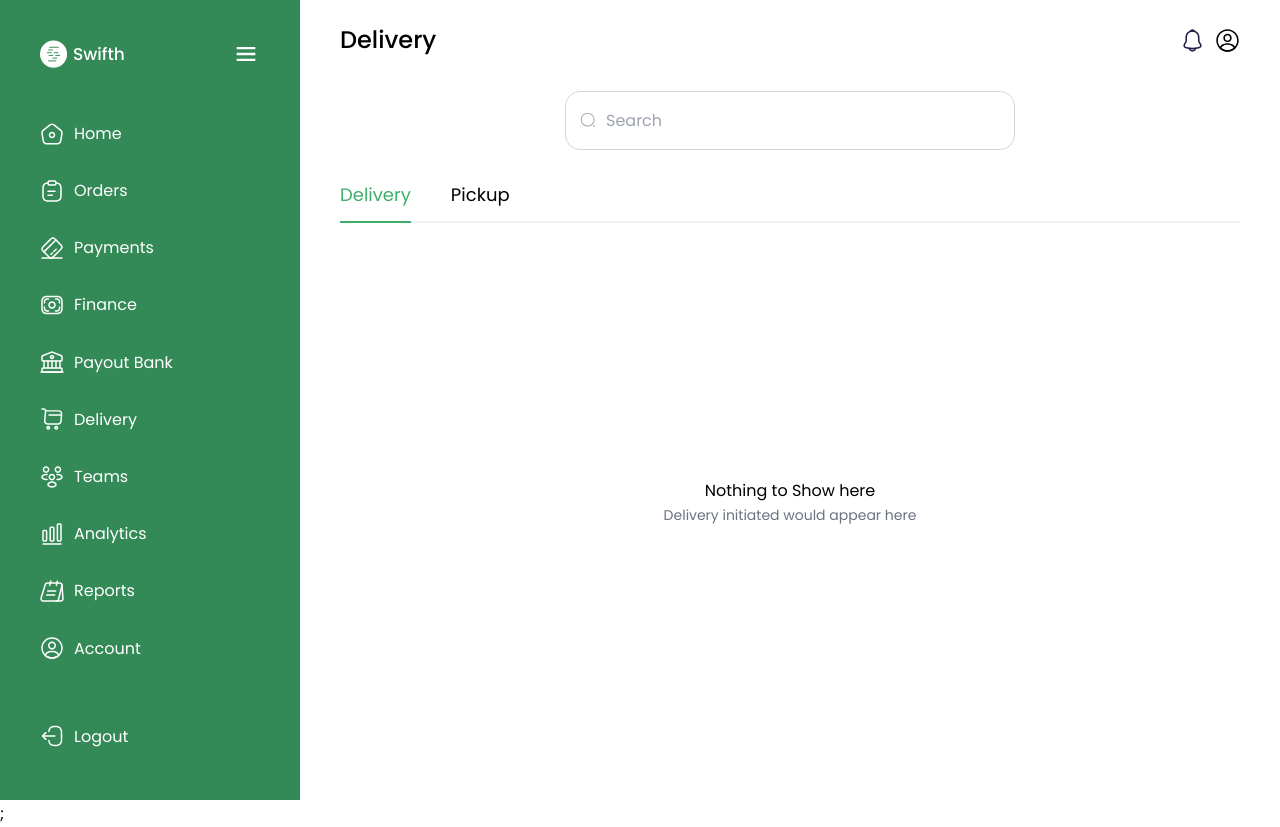
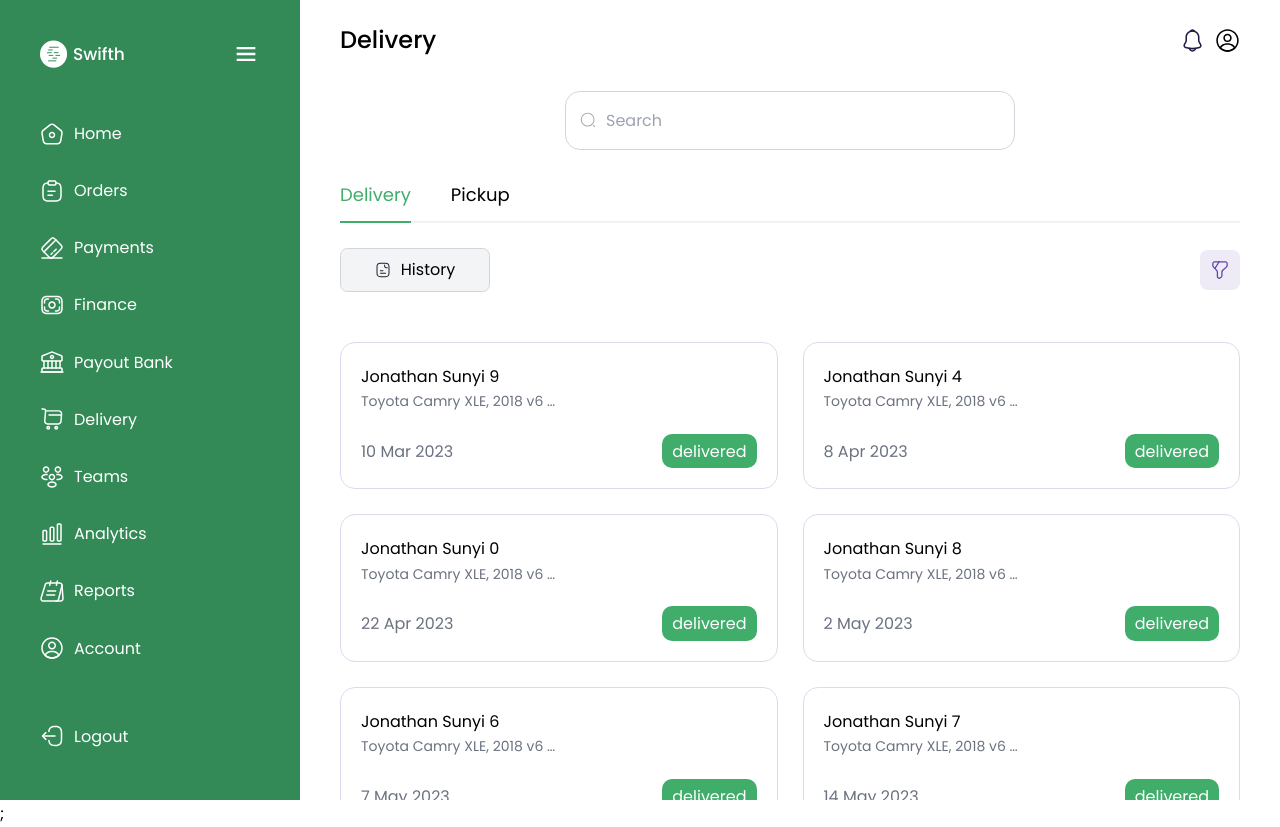
Before and after one commit to projects-for-clients/swifth, a React (Vite) app: page /dashboard/delivery in a window 1280 px wide. Built offline with nearby package versions, Linux system fonts and the light colour scheme.

Commit message:
working on delivery

```diff
--- a/src/pages/Delivery.tsx
+++ b/src/pages/Delivery.tsx
@@ -131,13 +131,13 @@ function Delivery() {
     if (selectedSort) {
       console.log({ selectedSort });
       if ((selectedSort as SortBy) === 'A-Z') {
-        const sortedNames = [...deliveryData].sort((a, b) => {
+        const sortedNames = [...DELIVERY_DATA].sort((a, b) => {
           return a.name.localeCompare(b.name);
         });
 
         return setDeliveryData(() => [...sortedNames]);
       } else if ((selectedSort as SortBy) === 'Most Recent') {
-        const sortedDates = [...deliveryData].sort((a, b) => {
+        const sortedDates = [...DELIVERY_DATA].sort((a, b) => {
           return new Date(a.date).getTime() - new Date(b.date).getTime();
         });
 
```
